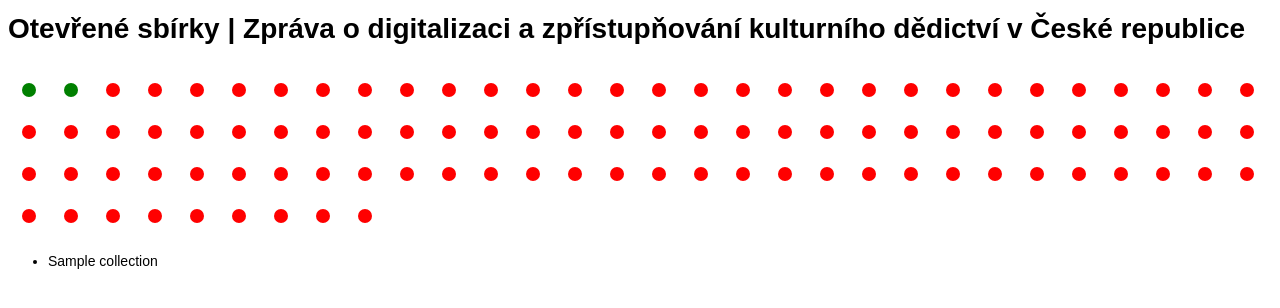
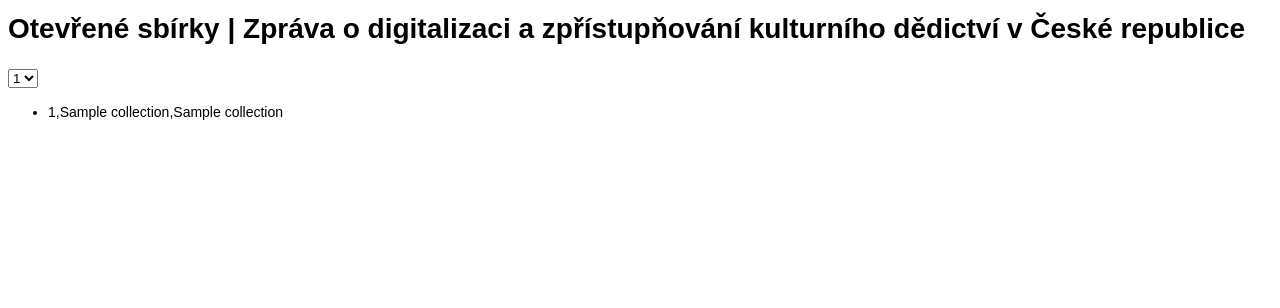
Before and after one commit to wmcz/test-otevrenesbirky-cz, a Flask app: template app/templates/base.html in a window 1280 px wide. Shown: the top 308 px of the page. Run offline with Flask 2, Linux system fonts and the light colour scheme; the template is opened without the code that fills it: most values are stand-ins (such as "Sample title", 1, 10 or a date in 2020).

Commit message:
Updates JS functions

```diff
--- a/app/static/js/scripts.js
+++ b/app/static/js/scripts.js
@@ -1,20 +1,37 @@
+/* Drawing chart */
 
-let totalArtifactCount = 19007952
-let openArtifactCount = 556280
-let closedArtifactCount = totalArtifactCount - openArtifactCount
-
-let openArtifactPercent = Math.floor(openArtifactCount / totalArtifactCount * 100)
-let closedArtifactPercent = Math.floor(closedArtifactCount / totalArtifactCount * 100)
-
+let displayChart = (openArtifactPercent, closedArtifactPercent, totalArtifactCount) => {
   let openArtifactElement = "<div class='openArtifact'></div>";
   let closedArtifactElement = "<div class='closedArtifact'></div>";
-
+  let openedItems = Math.ceil(openArtifactPercent * (totalArtifactCount / 10000))
+  let closedItems = Math.ceil(closedArtifactPercent * (totalArtifactCount / 10000))
   let result = [];
-for (i = 0; i < openArtifactPercent; i++) {
+  for (i = 0; i < openedItems; i++) {
     result.push(openArtifactElement);
   }
-for (i = 0; i < closedArtifactPercent; i++) {
+  for (i = 0; i < closedItems; i++) {
     result.push(closedArtifactElement);
   }
+  document.getElementById('collectionStats').innerHTML = result.join("");
+}
 
-document.getElementById('collectionStats').innerHTML = result.join("");
+/* Receiving data from select and preparing collection stats*/
+
+let countCollectionData = () => {
+  let collectionValuesStr = document.getElementById("collectionSelect");
+  let collectionValues = collectionValuesStr.value.split(",");
+  let totalArtifactCount = parseInt(collectionValues[0]);
+  let openArtifactCount = parseInt(collectionValues[1]);
+  let closedArtifactCount = totalArtifactCount - openArtifactCount;
+  let openArtifactPercent = openArtifactCount / totalArtifactCount * 100;
+  let closedArtifactPercent = closedArtifactCount / totalArtifactCount * 100;
+
+  console.log('Total: '+ totalArtifactCount)
+  console.log('Open: '+ openArtifactCount + ', '+ openArtifactPercent + '%')
+  console.log('Closed: '+ closedArtifactCount + ', '+ closedArtifactPercent + '%')
+
+  displayChart(openArtifactPercent, closedArtifactPercent, totalArtifactCount);
+}
+
+/* Default load */
+window.onload = countCollectionData;
--- a/app/static/style/base.css
+++ b/app/static/style/base.css
@@ -14,16 +14,16 @@
     flex-wrap:wrap;
 }
 .openArtifact{
-    width: 1rem;
-    height: 1rem;
-    margin: 1rem;
-    border-radius: 1rem;
+    width: 0.5rem;
+    height: 0.5rem;
+    margin: 0.25rem;
+    border-radius: 0.5rem;
     background-color: green;
 }
 .closedArtifact{
-    width: 1rem;
-    height: 1rem;
-    margin: 1rem;
-    border-radius: 1rem;
-    background-color: red;
+    width: 0.5rem;
+    height: 0.5rem;
+    margin: 0.25rem;
+    border-radius: 0.5rem;
+    background-color: lightgray;
 }
--- a/app/templates/base.html
+++ b/app/templates/base.html
@@ -5,27 +5,41 @@
 
     <!-- CSS -->
     <link type="text/css" rel="stylesheet" href="{{ url_for('static', filename='style/base.css') }}?v=1">
-    <link rel="stylesheet" type="text/css" media="screen and (min-width: 480px)" href="{{ url_for('static', filename='style/from480.css') }}?v=1">
-    <link rel="stylesheet" type="text/css" media="screen and (min-width: 600px)" href="{{ url_for('static', filename='style/from600.css') }}?v=1">
-    <link rel="stylesheet" type="text/css" media="screen and (min-width: 840px)" href="{{ url_for('static', filename='style/from840.css') }}?v=1">
-    <link rel="stylesheet" type="text/css" media="screen and (min-width: 960px)" href="{{ url_for('static', filename='style/from960.css') }}?v=1">
-    <link rel="stylesheet" type="text/css" media="screen and (min-width: 1280px)" href="{{ url_for('static', filename='style/from1280.css') }}?v=1">
-    <link rel="stylesheet" type="text/css" media="screen and (min-width: 1440px)" href="{{ url_for('static', filename='style/from1440.css') }}?v=1">
-    <link rel="stylesheet" type="text/css" media="screen and (min-width: 1600px)" href="{{ url_for('static', filename='style/from1600.css') }}?v=1">
+    <link rel="stylesheet" type="text/css" media="screen and (min-width: 480px)"
+          href="{{ url_for('static', filename='style/from480.css') }}?v=1">
+    <link rel="stylesheet" type="text/css" media="screen and (min-width: 600px)"
+          href="{{ url_for('static', filename='style/from600.css') }}?v=1">
+    <link rel="stylesheet" type="text/css" media="screen and (min-width: 840px)"
+          href="{{ url_for('static', filename='style/from840.css') }}?v=1">
+    <link rel="stylesheet" type="text/css" media="screen and (min-width: 960px)"
+          href="{{ url_for('static', filename='style/from960.css') }}?v=1">
+    <link rel="stylesheet" type="text/css" media="screen and (min-width: 1280px)"
+          href="{{ url_for('static', filename='style/from1280.css') }}?v=1">
+    <link rel="stylesheet" type="text/css" media="screen and (min-width: 1440px)"
+          href="{{ url_for('static', filename='style/from1440.css') }}?v=1">
+    <link rel="stylesheet" type="text/css" media="screen and (min-width: 1600px)"
+          href="{{ url_for('static', filename='style/from1600.css') }}?v=1">
 
     <!-- JS -->
     <script src="{{ url_for('static', filename='js/scripts.js') }}?v=1" defer></script>
 
 </head>
 <body>
-    <h1>Otevřené sbírky | Zpráva o digitalizaci a zpřístupňování kulturního dědictví v České republice</h1>
-    <div id="collectionStats" class="collectionStats">
+<h1>Otevřené sbírky | Zpráva o digitalizaci a zpřístupňování kulturního dědictví v České republice</h1>
+<div id="display"></div>
+<select id="collectionSelect" onchange="countCollectionData()">
+    {% for collection in records %}
+    <option value="{{ collection[4] }},{{ collection[5] }}">{{ collection[0] }}</a></option>
+    {% endfor %}
+</select>
+<div id="collectionStats" class="collectionStats">
+</div>
 
-    </div>
-    <ul>
+
+<ul>
     {% for collection in records %}
-        <li>{{ collection }}</a></li>
+    <li>{{ collection[0] }},{{ collection[4] }},{{ collection[5] }}</a></li>
     {% endfor %}
-    </ul>
+</ul>
 </body>
 </html>
```
Lines whose indentation alone changed are shown as unchanged.
